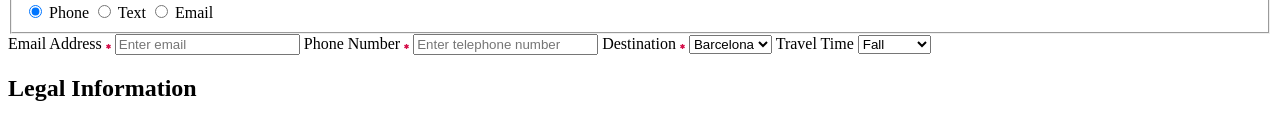
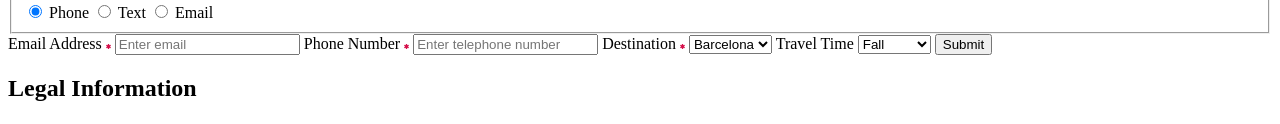
Before and after one commit to RoyalNobody0/wunderlust, a plain HTML site: page index.html in a window 1280 px wide. Shown: the part 4607-4731 px from the top of the page. Drawn offline with Linux system fonts and the light colour scheme.

Commit message:
Update index.html

```diff
--- a/index.html
+++ b/index.html
@@ -344,6 +344,8 @@
                         <option value="summer">Summer</option>
                         <option value="flexible">Flexible</option>
                     </select>
+
+                    <input type="submit" id="submit" name="submit" value="Submit">
                 </form>
             </section>
         </main>
```
